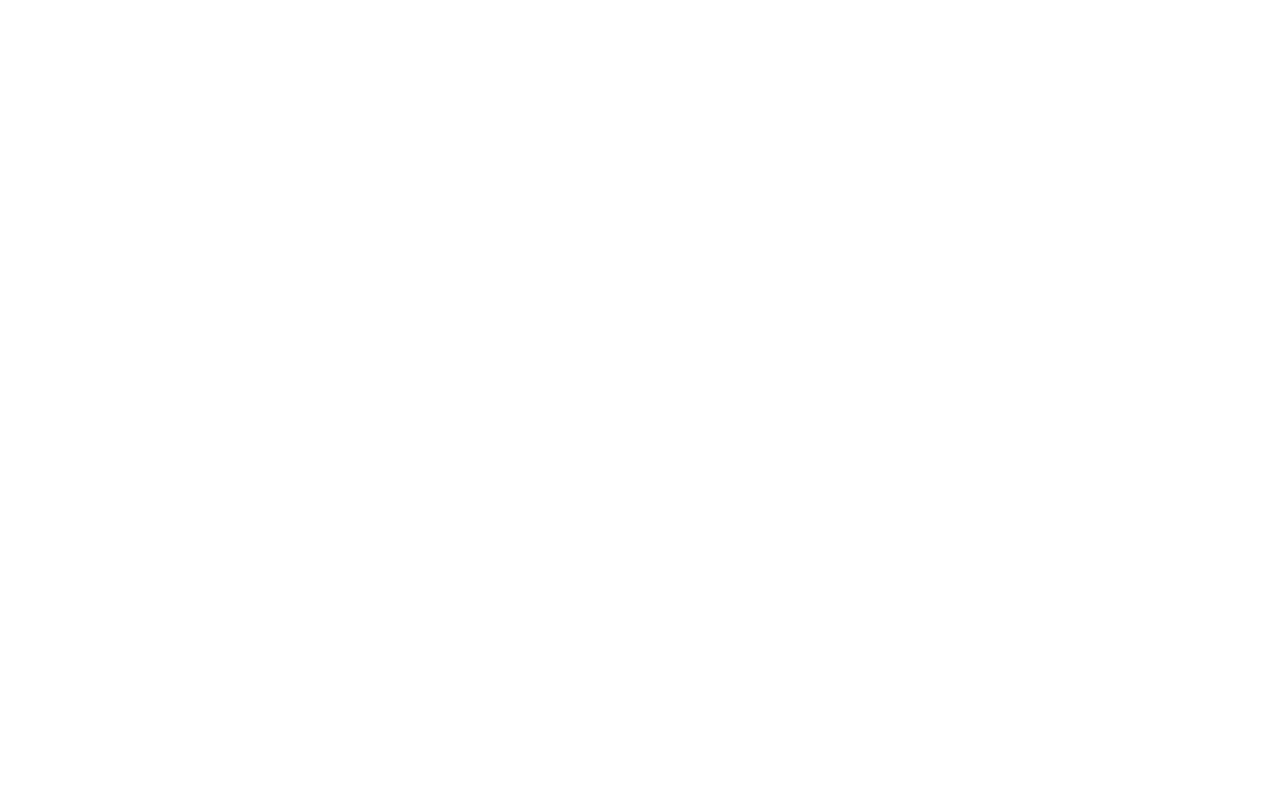
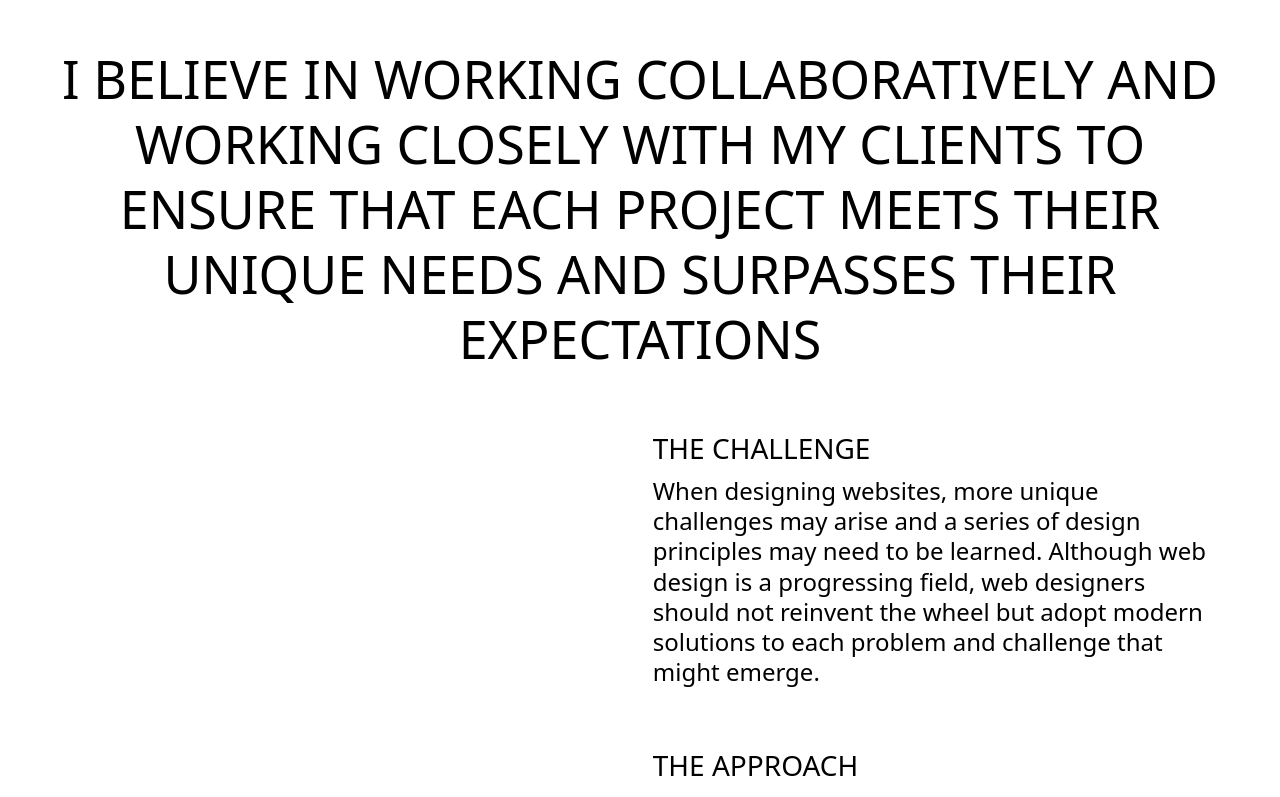
Before and after one commit to Gwyyn/kuzmich.design, a React (Create React App) app: page / in a window 1280 px wide. Shown: the part 1994-2791 px from the top of the page. Before the commit the page ends 1890 px from the top, so only its background shows below. Built offline with nearby package versions, Linux system fonts and the light colour scheme.

Commit message:
description and animate text

```diff
--- a/src/App.js
+++ b/src/App.js
@@ -2,6 +2,7 @@ import React from 'react';
 import Header from "./components/UI/header/Header";
 import StartScreen from "./components/UI/startScreen/StartScreen";
 import Works from "./components/UI/works/Works";
+import ApproachDescr from "./components/UI/approachDescr/ApproachDescr";
 
 
 const App = () => {
@@ -10,6 +11,7 @@ const App = () => {
             <Header/>
             <StartScreen/>
             <Works/>
+            <ApproachDescr/>
         </div>
     );
 };
--- /dev/null
+++ b/src/components/UI/approachDescr/ApproachDescr.jsx
@@ -0,0 +1,83 @@
+import React from 'react';
+import cl from "./ApproachDescr.module.css";
+import {motion} from "framer-motion";
+
+const ApproachDescr = () => {
+
+    const textAnimation = {
+        hidden: {
+            y: 75,
+            opacity: 0,
+        },
+        visible: custom => ({
+            y: 0,
+            opacity: 1,
+            transition: {delay: custom * 0.1, duration: 0.9,},
+        })
+    }
+
+
+    return (
+        <div>
+            <motion.div
+                initial="hidden"
+                whileInView="visible"
+                viewport={{amount: 0.5, once: true}}
+                className={cl.longTitle}
+                custom={1} variants={textAnimation}
+            >
+                I believe in working collaboratively and working closely with my clients to ensure that each project
+                meets their unique needs and surpasses their expectations
+            </motion.div>
+
+            <motion.div
+                initial="hidden"
+                whileInView="visible"
+                viewport={{amount: 0.4, once: true}}
+                className={cl.descrWrapper}
+            >
+                <motion.div
+                    custom={2} variants={textAnimation}
+                    className={cl.shortTitle}
+                >
+                    the challenge
+                </motion.div>
+                <motion.div
+                    custom={3} variants={textAnimation}
+                    className={cl.descr}
+                >
+                    When designing websites, more unique challenges may arise and a series of design principles may
+                    need to be learned. Although web design is a progressing field, web designers should not reinvent
+                    the wheel but adopt modern solutions to each problem and challenge that might emerge.
+                </motion.div>
+            </motion.div>
+            <motion.div
+                initial="hidden"
+                whileInView="visible"
+                viewport={{amount: 0.4, once: true}}
+                className={cl.descrWrapper}
+            >
+                <motion.div
+                    custom={2} variants={textAnimation}
+                    className={cl.shortTitle}
+                >
+                    the approach
+                </motion.div>
+                <motion.div
+                    custom={3} variants={textAnimation}
+                    className={cl.descr}
+                >
+                    The best-designed website is the one that satisfies the user's expectations, is user-friendly,
+                    solves problems, and meets the objective of the brand and its owner, whether it's an individual,
+                    organization, or business.
+                    <br/>
+                    <br/>
+                    That’s why I approach work logically, consistently and rationally.
+                </motion.div>
+            </motion.div>
+
+        </div>
+    );
+};
+
+export default ApproachDescr;
--- /dev/null
+++ b/src/components/UI/approachDescr/ApproachDescr.module.css
@@ -0,0 +1,40 @@
+.longTitle {
+    width: 1195px;
+    height: 325px;
+    /*left: calc(50% - 1195px/2 - 0.5px);*/
+    /*top: 1700px;*/
+    margin: 0 auto;
+    padding-top: 150px;
+    font-weight: 400;
+    font-size: 52px;
+    line-height: 125.02%;
+    text-align: center;
+    text-transform: uppercase;
+    color: #000000;
+}
+
+.descrWrapper {
+    padding-top: 60px;
+    padding-left: 51%;
+    width: 565px;
+    /*height: 245px;*/
+}
+
+.shortTitle {
+
+    font-weight: 400;
+    font-size: 28px;
+    line-height: 125.02%;
+    text-align: left;
+    text-transform: uppercase;
+    color: #000000;
+    padding-bottom: 10px;
+
+}
+
+.descr {
+    font-weight: 400;
+    font-size: 24px;
+    line-height: 126%;
+    color: #000000;
+}
--- a/src/components/UI/works/Works.jsx
+++ b/src/components/UI/works/Works.jsx
@@ -29,7 +29,7 @@ const Works = () => {
 
                 <div className={cl.works_grid}>
                     <div className={cl.works_item}>
-                        <a href="" className={cl.works_item_inner}>
+                        <a href="https://www.behance.net/gallery/167786273/ON-MAIN-Website-concept" className={cl.works_item_inner}>
                             <img src={pic1} className={cl.works_item_img}/>
                             <div className={cl.works_item_title}>
                                 <span>on main</span>
@@ -38,7 +38,7 @@ const Works = () => {
                     </div>
 
                     <div className={cl.works_item}>
-                        <a href="" className={cl.works_item_inner}>
+                        <a href="https://dribbble.com/shots/21471400-Water-Bottles-Website-Concept" className={cl.works_item_inner}>
                             <img src={pic2} className={cl.works_item_img}/>
                             <div className={cl.works_item_title}>
                                 <span>avana</span>
@@ -47,7 +47,7 @@ const Works = () => {
                     </div>
 
                     <div className={cl.works_item}>
-                        <a href="" className={cl.works_item_inner}>
+                        <a href="https://dribbble.com/shots/21471638-CLOUD-DESIGN-AGENCY" className={cl.works_item_inner}>
                             <img src={pic3} className={cl.works_item_img}/>
                             <div className={cl.works_item_title}>
                                 <span>cloud</span>
@@ -56,7 +56,7 @@ const Works = () => {
                     </div>
 
                     <div className={cl.works_item}>
-                        <a href="" className={cl.works_item_inner}>
+                        <a href="https://www.behance.net/gallery/159373901/Smart-Home-Mobile-App" className={cl.works_item_inner}>
                             <img src={pic4} className={cl.works_item_img}/>
                             <div className={cl.works_item_title}>
                                 <span>smart home</span>
@@ -65,7 +65,7 @@ const Works = () => {
                     </div>
 
                     <div className={cl.works_item}>
-                        <a href="" className={cl.works_item_inner}>
+                        <a href="https://dribbble.com/shots/21151044-Delivery-Food-Mobile-App" className={cl.works_item_inner}>
                             <img src={pic5} className={cl.works_item_img}/>
                             <div className={cl.works_item_title}>
                                 <span>fresh food</span>
@@ -74,7 +74,7 @@ const Works = () => {
                     </div>
 
                     <div className={cl.works_item}>
-                        <a href="" className={cl.works_item_inner}>
+                        <a href="https://dribbble.com/shots/21141212-Plants-Mobile-App" className={cl.works_item_inner}>
                             <img src={pic6} className={cl.works_item_img}/>
                             <div className={cl.works_item_title}>
                                 <span>plants</span>
--- a/src/components/UI/works/works.module.css
+++ b/src/components/UI/works/works.module.css
@@ -25,7 +25,7 @@
     height: 72px;
 
     font-weight: 400;
-    font-size: 24px;
+    font-size: 20px;
     line-height: 126%;
     color: #000000;
 }
```
